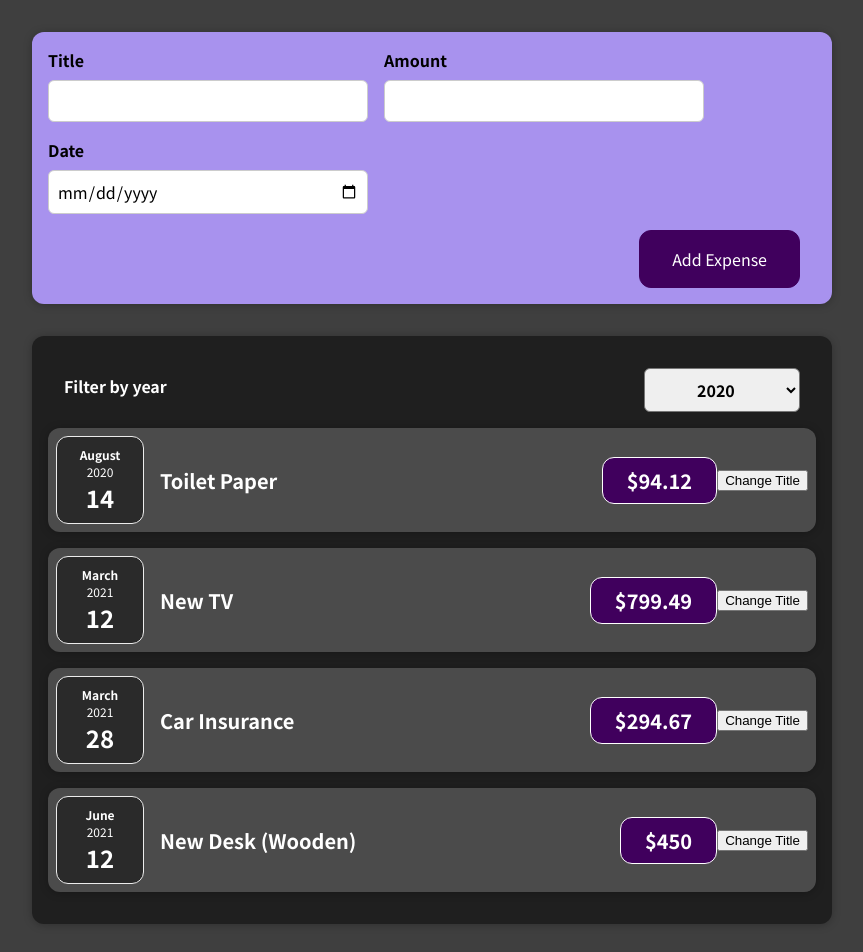
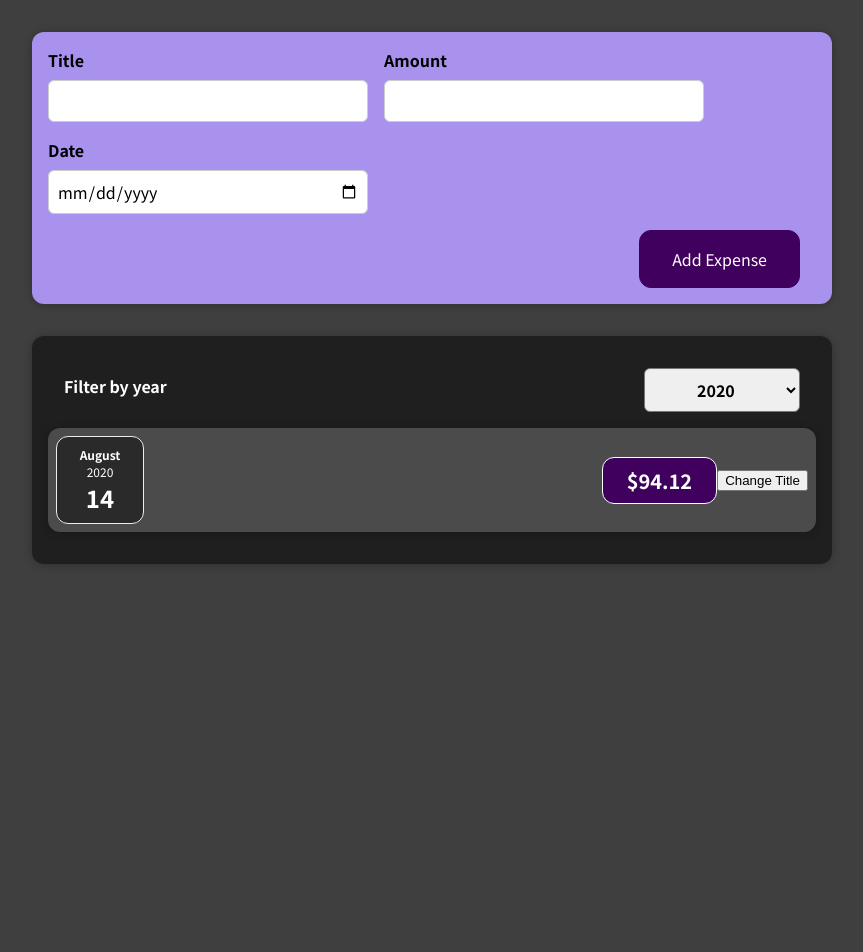
Before and after one commit to naduhz/tutorials, a React (Create React App) app in the folder react-complete-guide/: page / in a window 1280 px wide. Shown: the top 952 px of the page, without its empty margins (208-1071 px from the left). After the commit the page ends 800 px from the top, so only its background shows below. Built offline with nearby package versions, Linux system fonts and the light colour scheme.

Commit message:
assignment 3 completed

```diff
--- a/react-complete-guide/src/App.js
+++ b/react-complete-guide/src/App.js
@@ -1,10 +1,9 @@
-import React from "react";
+import React, { useState } from "react";
 
 import NewExpense from "./components/NewExpense/NewExpense";
 import Expenses from "./components/Expenses/Expenses";
 
-const App = () => {
-  const expenses = [
+const DUMMY_EXPENSES = [
   {
     id: "e1",
     title: "Toilet Paper",
@@ -26,9 +25,13 @@ const App = () => {
   },
 ];
 
+const App = () => {
+  const [expenses, setExpenses] = useState(DUMMY_EXPENSES);
+
   const addExpenseHandler = (expense) => {
-    console.log("In App.js");
-    console.log(expense);
+    setExpenses((prevExpenses) => {
+      return [expense, ...prevExpenses];
+    });
   };
 
   return (
--- a/react-complete-guide/src/components/Expenses/Expenses.js
+++ b/react-complete-guide/src/components/Expenses/Expenses.js
@@ -12,6 +12,10 @@ const Expenses = (props) => {
     setFilteredYear(selectedYear);
   };
 
+  const filteredExpenses = props.items.filter((expense) => {
+    return expense.date.getFullYear().toString() === filteredYear;
+  });
+
   return (
     <div>
       <Card className="expenses">
@@ -19,26 +23,14 @@ const Expenses = (props) => {
           selected={filteredYear}
           onChangeFilter={filterChangeHandler}
         ></ExpensesFilter>
-        <ExpenseItem
-          title={props.items[0].title}
-          amount={props.items[0].amount}
-          date={props.items[0].date}
-        ></ExpenseItem>
-        <ExpenseItem
-          title={props.items[1].title}
-          amount={props.items[1].amount}
-          date={props.items[1].date}
-        ></ExpenseItem>
-        <ExpenseItem
-          title={props.items[2].title}
-          amount={props.items[2].amount}
-          date={props.items[2].date}
-        ></ExpenseItem>
-        <ExpenseItem
-          title={props.items[3].title}
-          amount={props.items[3].amount}
-          date={props.items[3].date}
-        ></ExpenseItem>
+        {filteredExpenses.map((expense) => (
+          <ExpenseItem
+            key={expense.id}
+            title={expense.item}
+            amount={expense.amount}
+            date={expense.date}
+          ></ExpenseItem>
+        ))}
       </Card>
     </div>
   );
```
Lines whose indentation alone changed are shown as unchanged.
